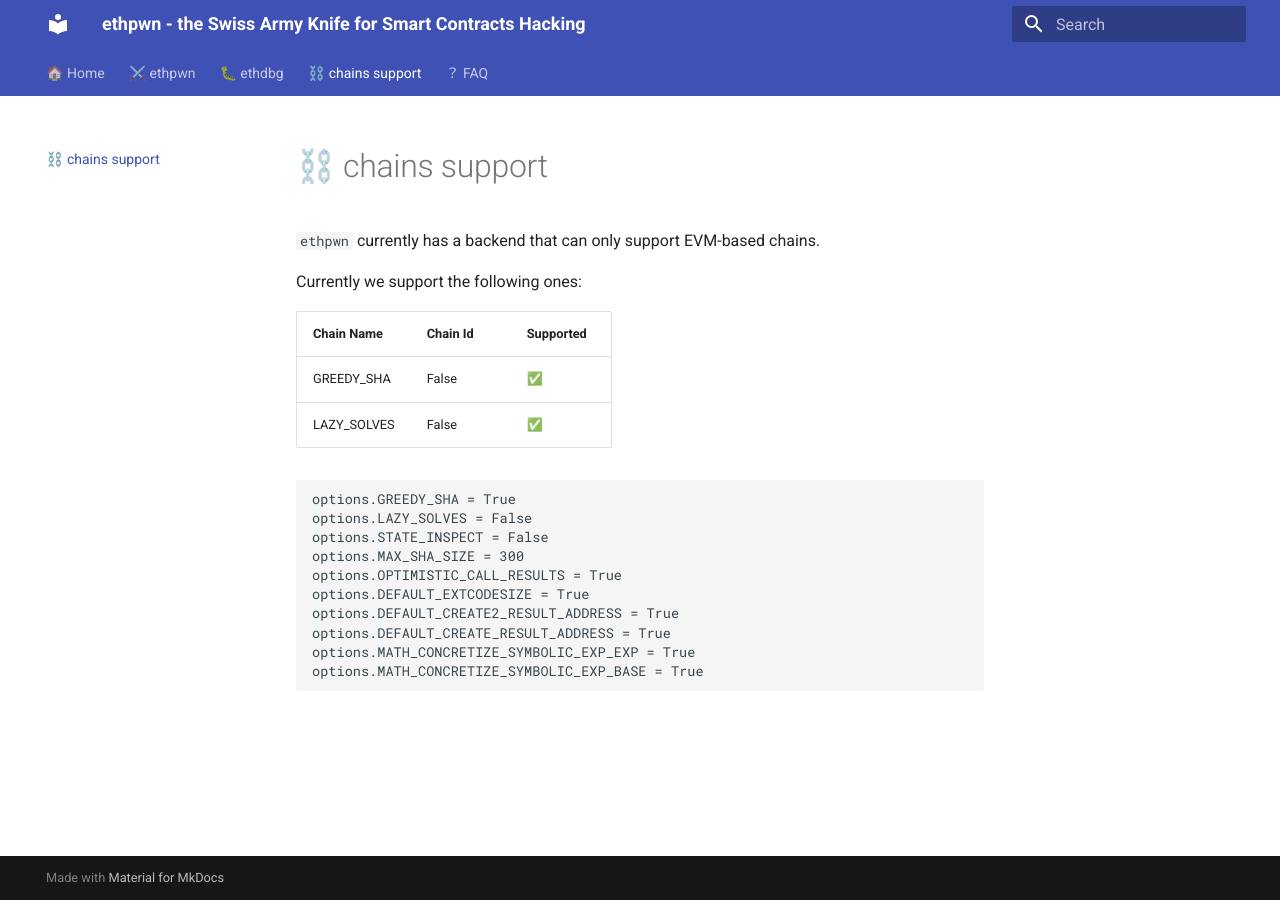
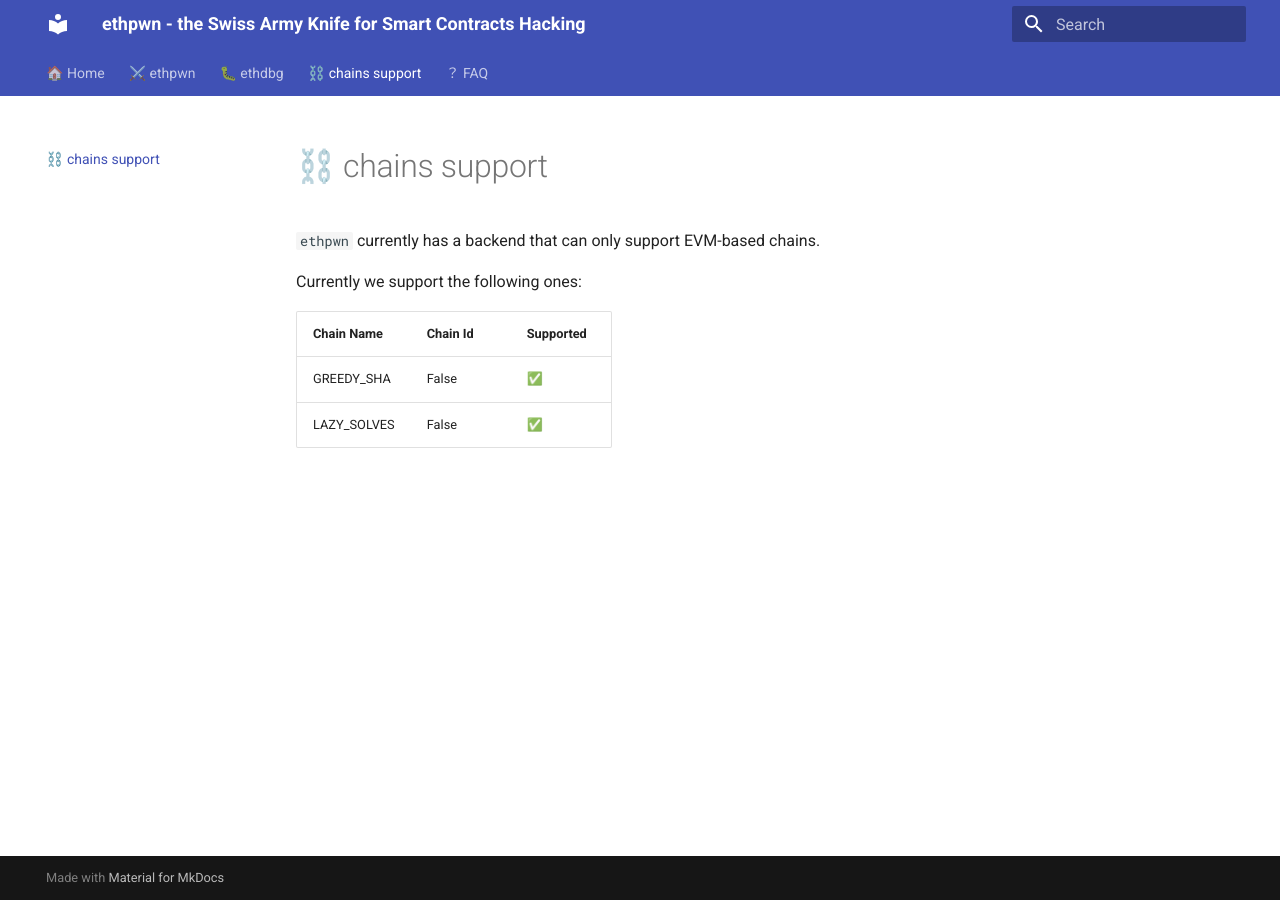
Before and after one commit to ethpwn/ethpwn, an MkDocs documentation site: the page built from docs/docs/chains.md, in a window 1280 px wide. Built offline with MkDocs 1.6.1 and Material for MkDocs 9.7.7, drawn with Linux system fonts in a browser that asks for light colours.

Commit message:
fix chains.md
Signed-off-by: degrigis <degrigis@ucsb.edu>

```diff
--- a/docs/docs/chains.md
+++ b/docs/docs/chains.md
@@ -7,16 +7,3 @@
 |-------------------|----------|----------|
 | GREEDY_SHA  | False | ✅ |
 | LAZY_SOLVES | False | ✅ |
-
-
-
-    options.GREEDY_SHA = True
-    options.LAZY_SOLVES = False
-    options.STATE_INSPECT = False
-    options.MAX_SHA_SIZE = 300
-    options.OPTIMISTIC_CALL_RESULTS = True
-    options.DEFAULT_EXTCODESIZE = True
-    options.DEFAULT_CREATE2_RESULT_ADDRESS = True
-    options.DEFAULT_CREATE_RESULT_ADDRESS = True
-    options.MATH_CONCRETIZE_SYMBOLIC_EXP_EXP = True
-    options.MATH_CONCRETIZE_SYMBOLIC_EXP_BASE = True
```
